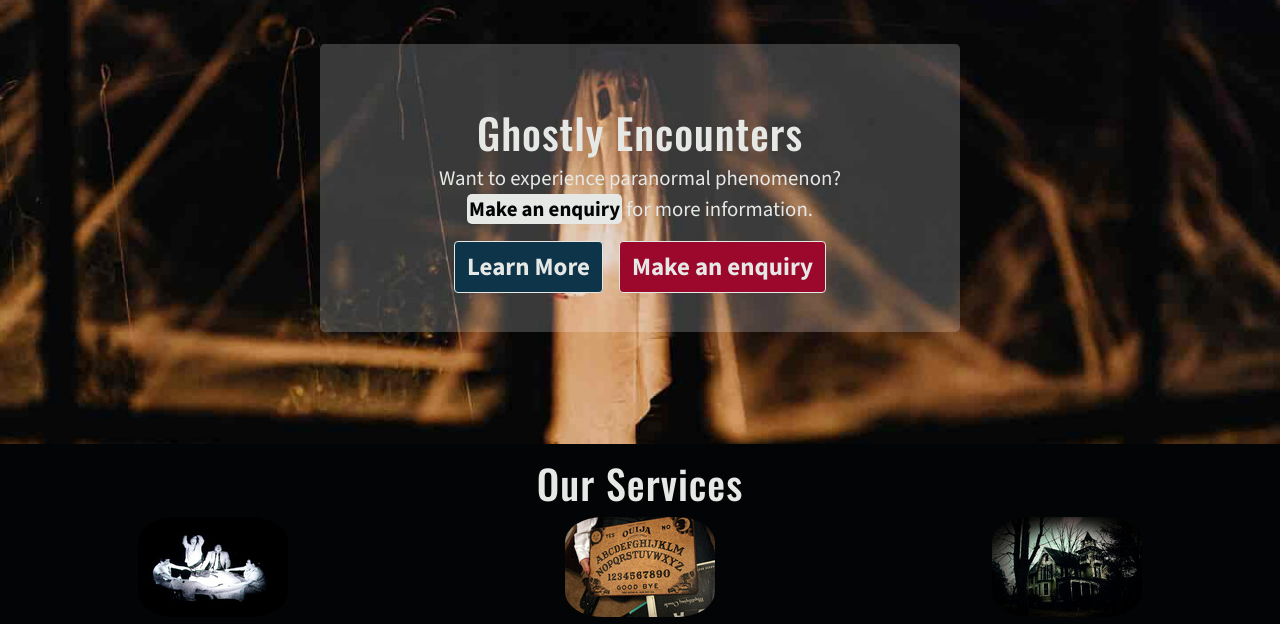
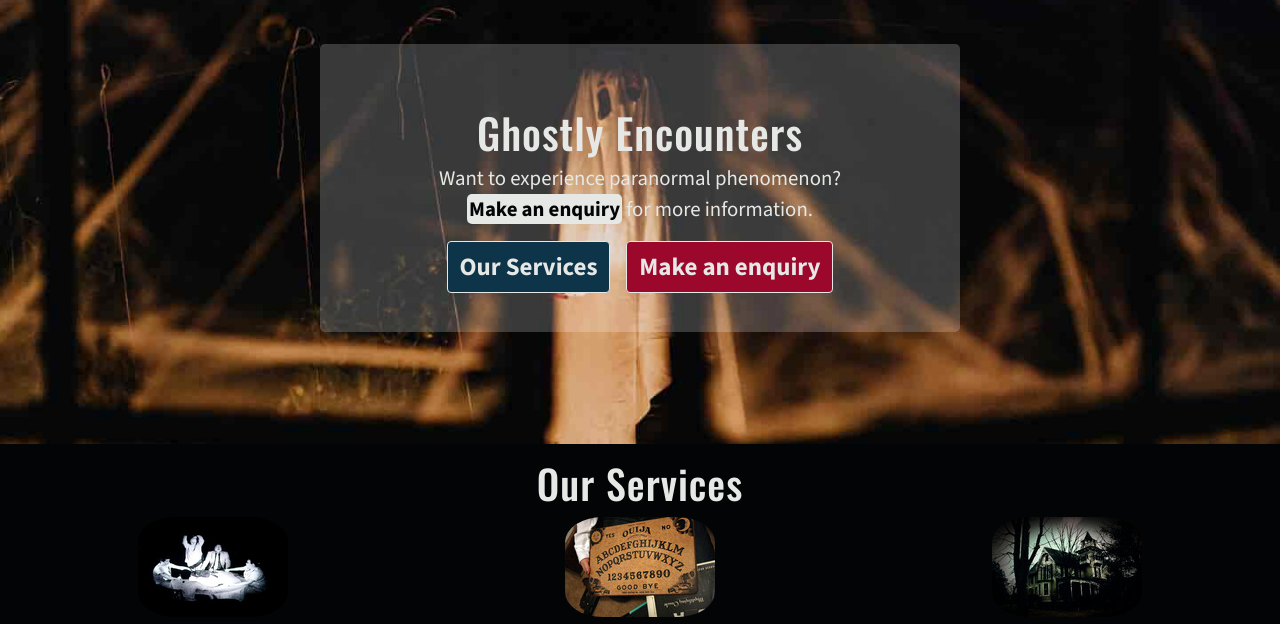
Before and after one commit to cajones93/Project1, a plain HTML site: page index.html in a window 1280 px wide. Shown: the part 102-726 px from the top of the page. Drawn offline with nearby package versions, Linux system fonts and the light colour scheme.

Commit message:
Changed learn more button text to our services

```diff
--- a/index.html
+++ b/index.html
@@ -14,7 +14,6 @@
     <link rel="preload" href="https://cdn.jsdelivr.net/npm/bootstrap@4.3.1/dist/css/bootstrap.min.css" as="style">
     <link rel="preload" href="https://kit.fontawesome.com/a19f8eef8e.js" crossorigin="anonymous" as="script">
     <link rel="preload" href="https://code.jquery.com/jquery-3.3.1.slim.min.js" crossorigin="anonymous" as="script">
-    <!-- <link rel="preload" href="https://cdn.jsdelivr.net/npm/popper.js@1.14.3/dist/umd/popper.min.js" crossorigin="anonymous" as="script"> -->
     <link rel="preload" href="https://cdn.jsdelivr.net/npm/bootstrap@4.1.3/dist/js/bootstrap.min.js" crossorigin="anonymous" as="script">
     <link rel="preload" href="assets/css/style.css" as="style">
 
@@ -22,7 +21,6 @@
     <!-- Bootstrap -->
     <link rel="stylesheet" href="https://cdn.jsdelivr.net/npm/bootstrap@4.3.1/dist/css/bootstrap.min.css" integrity="sha384-ggOyR0iXCbMQv3Xipma34MD+dH/1fQ784/j6cY/iJTQUOhcWr7x9JvoRxT2MZw1T" crossorigin="anonymous">
     <script src="https://code.jquery.com/jquery-3.3.1.slim.min.js" integrity="sha384-q8i/X+965DzO0rT7abK41JStQIAqVgRVzpbzo5smXKp4YfRvH+8abtTE1Pi6jizo" crossorigin="anonymous"></script>
-    <!-- <script src="https://cdn.jsdelivr.net/npm/popper.js@1.14.3/dist/umd/popper.min.js" integrity="sha384-ZMP7rVo3mIykV+2+9J3UJ46jBk0WLaUAdn689aCwoqbBJiSnjAK/l8WvCWPIPm49" crossorigin="anonymous"></script> -->
     <script src="https://cdn.jsdelivr.net/npm/bootstrap@4.1.3/dist/js/bootstrap.min.js" integrity="sha384-ChfqqxuZUCnJSK3+MXmPNIyE6ZbWh2IMqE241rYiqJxyMiZ6OW/JmZQ5stwEULTy" crossorigin="anonymous"></script>
 
     <!-- Font Awesome -->
@@ -65,7 +63,7 @@
                 <div class="jumbotron jumbotron-md">
                     <h2 class="jumbotron-header text-center">Ghostly Encounters</h2>
                     <p class="jumbotron-text text-center">Want to experience paranormal phenomenon?<br><strong class="mark">Make an enquiry</strong> <span class="d-inline d-sm-none"><br></span>for more information.</p>
-                    <a class="buttons btn btn-success" href="about.html" role="button" aria-label="go to the about page">Learn More</a>
+                    <a class="buttons btn btn-success" href="about.html" role="button" aria-label="go to the about page">Our Services</a>
                     <a class="buttons btn btn-warning" href="contact.html" role="button" aria-label="go to the contact page">Make an enquiry</a>
 
             </div>
```
